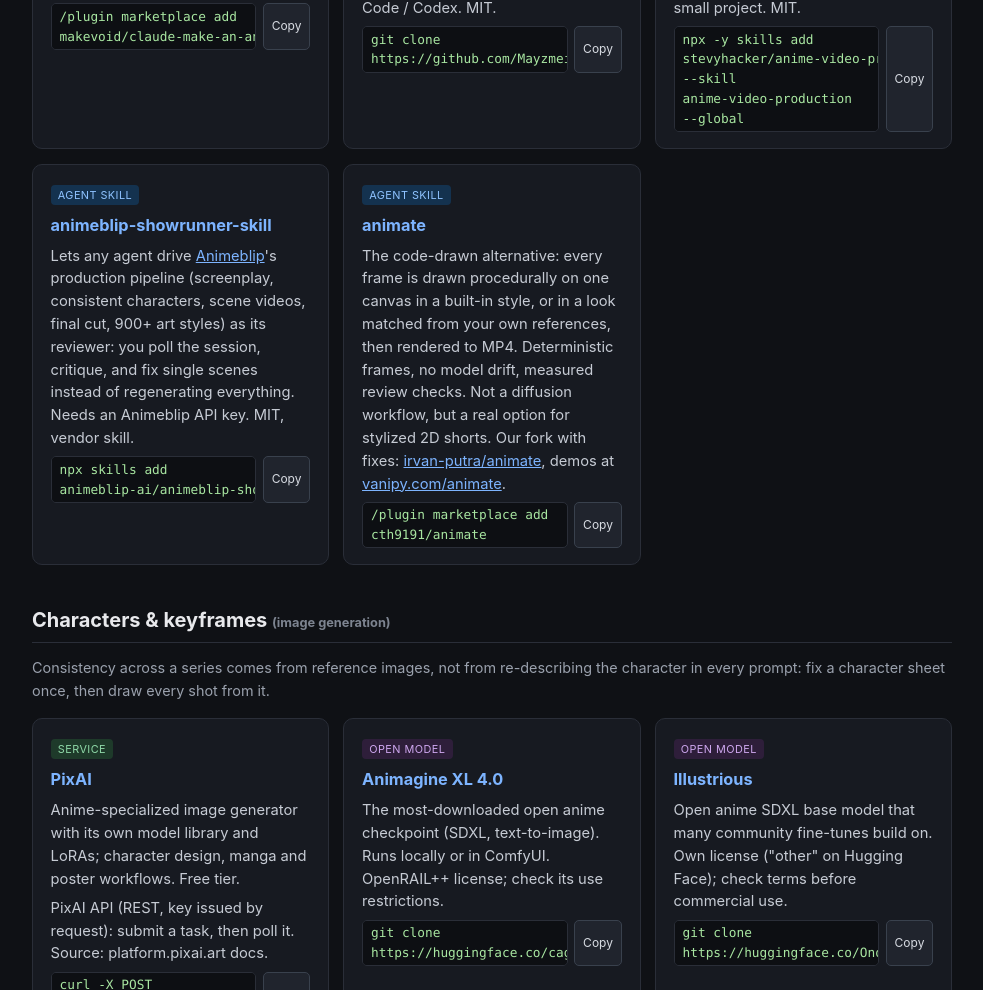
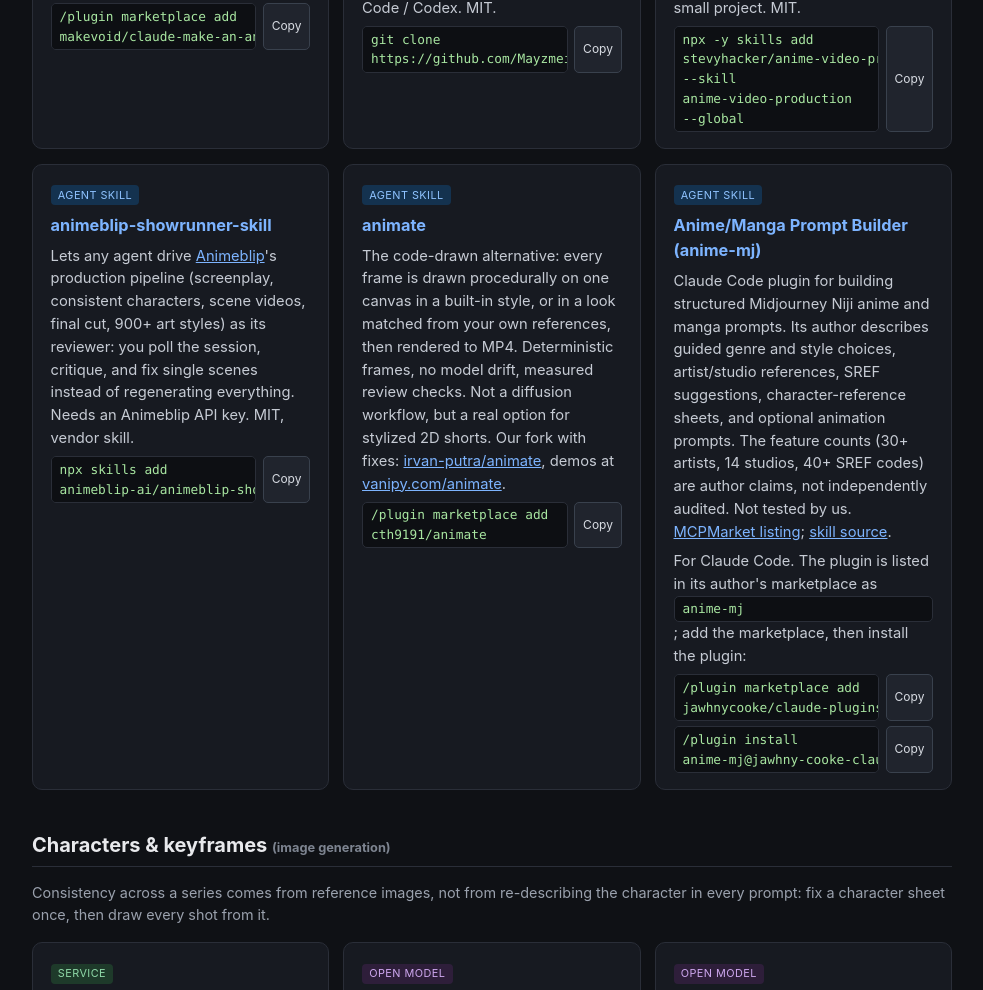
Before and after one commit to irvan-putra/skills, a plain HTML site: page anime/index.html in a window 1280 px wide. Shown: the part 1149-2139 px from the top of the page, without its empty margins (148-1131 px from the left). Drawn offline with Linux system fonts and the light colour scheme.

Commit message:
anime: add Midjourney prompt builder skill

```diff
--- a/anime/index.html
+++ b/anime/index.html
@@ -79,6 +79,14 @@
       <h3><a href="https://github.com/cth9191/animate">animate</a></h3>
       <p>The code-drawn alternative: every frame is drawn procedurally on one canvas in a built-in style, or in a look matched from your own references, then rendered to MP4. Deterministic frames, no model drift, measured review checks. Not a diffusion workflow, but a real option for stylized 2D shorts. Our fork with fixes: <a href="https://github.com/irvan-putra/animate">irvan-putra/animate</a>, demos at <a href="https://vanipy.com/animate/">vanipy.com/animate</a>.</p>
       <div class="command-row"><code>/plugin marketplace add cth9191/animate</code><button class="copy-command" type="button" data-command="/plugin marketplace add cth9191/animate" aria-label="Copy command">Copy</button></div>
+    </div>
+    <div class="card">
+      <span class="tag skill">agent skill</span>
+      <h3><a href="https://github.com/jawhnycooke/claude-plugins/tree/main/plugins/anime-mj">Anime/Manga Prompt Builder (anime-mj)</a></h3>
+      <p>Claude Code plugin for building structured Midjourney Niji anime and manga prompts. Its author describes guided genre and style choices, artist/studio references, SREF suggestions, character-reference sheets, and optional animation prompts. The feature counts (30+ artists, 14 studios, 40+ SREF codes) are author claims, not independently audited. Not tested by us. <a href="https://mcpmarket.com/tools/skills/anime-manga-prompt-builder">MCPMarket listing</a>; <a href="https://github.com/jawhnycooke/claude-plugins/tree/main/plugins/anime-mj/skills/building-anime-prompts">skill source</a>.</p>
+      <p class="meta">For Claude Code. The plugin is listed in its author's marketplace as <code>anime-mj</code>; add the marketplace, then install the plugin:</p>
+      <div class="command-row"><code>/plugin marketplace add jawhnycooke/claude-plugins</code><button class="copy-command" type="button" data-command="/plugin marketplace add jawhnycooke/claude-plugins" aria-label="Copy command">Copy</button></div>
+      <div class="command-row"><code>/plugin install anime-mj@jawhny-cooke-claude-plugins</code><button class="copy-command" type="button" data-command="/plugin install anime-mj@jawhny-cooke-claude-plugins" aria-label="Copy command">Copy</button></div>
     </div>
   </div>
 
```
